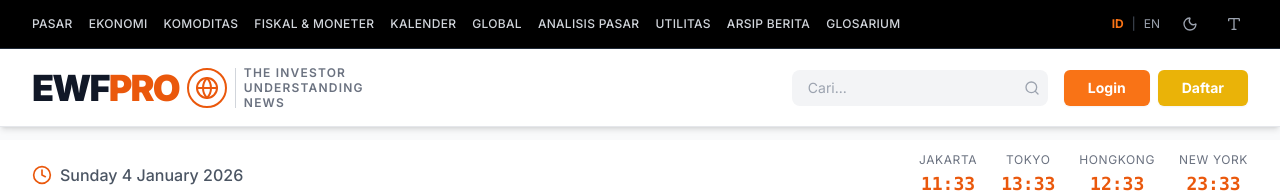
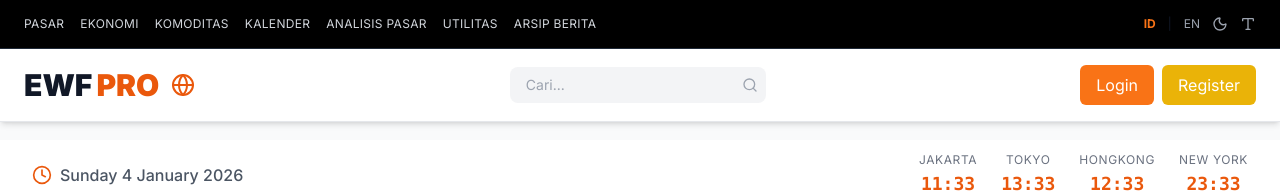
Before and after one commit to Silviana1290/ewf3pro.site, a React (Vite) app: page / in a window 1280 px wide. Shown: the top 193 px of the page. Built offline with nearby package versions, Linux system fonts and the light colour scheme.

Commit message:
Refactor Header component for improved readability

```diff
--- a/src/components/Header.tsx
+++ b/src/components/Header.tsx
@@ -1,247 +1,216 @@
-import React, { useEffect, useState, useRef } from 'react';
-import { Menu, X, Search, Globe, Sun, Moon, Type, User, LogOut } from 'lucide-react';
-import { motion, AnimatePresence, useScroll, useMotionValueEvent } from 'framer-motion';
-import { Link } from 'react-router-dom';
+import React, { useState, useRef } from 'react';
+import {
+  Menu, X, Search, Globe, Sun, Moon, Type, User, LogOut
+} from 'lucide-react';
+import {
+  motion, AnimatePresence, useScroll, useMotionValueEvent
+} from 'framer-motion';
+import { Link, useNavigate } from 'react-router-dom';
 import { useAuth } from '../hooks/useAuth';
 import { useTheme } from '../contexts/ThemeContext';
 import { useFontSize } from '../contexts/FontSizeContext';
+
 interface HeaderProps {
   language: 'ID' | 'EN';
   onLanguageChange: (lang: 'ID' | 'EN') => void;
 }
-export function Header({
-  language,
-  onLanguageChange
-}: HeaderProps) {
+
+export function Header({ language, onLanguageChange }: HeaderProps) {
   const [mobileMenuOpen, setMobileMenuOpen] = useState(false);
-  const [searchOpen, setSearchOpen] = useState(false);
   const [userMenuOpen, setUserMenuOpen] = useState(false);
   const [fontMenuOpen, setFontMenuOpen] = useState(false);
+  const [searchQuery, setSearchQuery] = useState('');
   const [isHidden, setIsHidden] = useState(false);
-  const {
-    user,
-    logout,
-    isAuthenticated
-  } = useAuth();
-  const {
-    theme,
-    toggleTheme
-  } = useTheme();
-  const {
-    fontSize,
-    setFontSize
-  } = useFontSize();
-  const {
-    scrollY
-  } = useScroll();
+
+  const navigate = useNavigate();
   const lastScrollY = useRef(0);
+
+  const { user, logout, isAuthenticated } = useAuth();
+  const { theme, toggleTheme } = useTheme();
+  const { fontSize, setFontSize } = useFontSize();
+  const { scrollY } = useScroll();
+
   useMotionValueEvent(scrollY, 'change', latest => {
-    const previous = lastScrollY.current;
-    if (latest > previous && latest > 150) {
+    if (latest > lastScrollY.current && latest > 150) {
       setIsHidden(true);
     } else {
       setIsHidden(false);
     }
     lastScrollY.current = latest;
   });
-  const navItems = [{
-    id: 'market',
-    label: language === 'ID' ? 'Pasar' : 'Market'
-  }, {
-    id: 'economy',
-    label: language === 'ID' ? 'Ekonomi' : 'Economy'
-  }, {
-    id: 'commodity',
-    label: language === 'ID' ? 'Komoditas' : 'Commodity'
-  }, {
-    id: 'fiscal',
-    label: language === 'ID' ? 'Fiskal & Moneter' : 'Fiscal & Monetary'
-  }, {
-    id: 'calendar',
-    label: language === 'ID' ? 'Kalender' : 'Calendar'
-  }, {
-    id: 'global',
-    label: 'Global'
-  }, {
-    id: 'analysis',
-    label: language === 'ID' ? 'Analisis Pasar' : 'Market Analysis'
-  }, {
-    id: 'utilities',
-    label: language === 'ID' ? 'Utilitas' : 'Utilities'
-  }, {
-    id: 'news',
-    label: language === 'ID' ? 'Arsip Berita' : 'News Archive'
-  }, {
-    id: 'glossary',
-    label: language === 'ID' ? 'Glosarium' : 'Glossary'
-  }];
-  return <>
-      <motion.header variants={{
-      visible: {
-        y: 0
-      },
-      hidden: {
-        y: '-100%'
-      }
-    }} animate={isHidden ? 'hidden' : 'visible'} transition={{
-      duration: 0.3,
-      ease: 'easeInOut'
-    }} className="fixed top-0 left-0 right-0 bg-black text-white z-50 shadow-md">
-        {/* Top Bar - Black Background */}
+
+  const handleSearch = () => {
+    if (!searchQuery.trim()) return;
+    navigate(`/search?q=${encodeURIComponent(searchQuery)}`);
+    setSearchQuery('');
+  };
+
+  const navItems = [
+    { id: 'market', label: language === 'ID' ? 'Pasar' : 'Market' },
+    { id: 'economy', label: language === 'ID' ? 'Ekonomi' : 'Economy' },
+    { id: 'commodity', label: language === 'ID' ? 'Komoditas' : 'Commodity' },
+    { id: 'calendar', label: language === 'ID' ? 'Kalender' : 'Calendar' },
+    { id: 'analysis', label: language === 'ID' ? 'Analisis Pasar' : 'Market Analysis' },
+    { id: 'utilities', label: language === 'ID' ? 'Utilitas' : 'Utilities' },
+    { id: 'news', label: language === 'ID' ? 'Arsip Berita' : 'News Archive' }
+  ];
+
+  return (
+    <>
+      <motion.header
+        animate={{ y: isHidden ? '-100%' : 0 }}
+        transition={{ duration: 0.3, ease: 'easeInOut' }}
+        className="fixed top-0 left-0 right-0 z-50 shadow-md"
+      >
+
+        {/* ===== TOP BAR ===== */}
         <div className="bg-black border-b border-gray-800">
-          <div className="max-w-7xl mx-auto px-4 sm:px-6 lg:px-8">
-            <div className="flex items-center justify-between h-12">
-              {/* Desktop Navigation */}
-              <nav className="hidden xl:flex items-center space-x-4 overflow-x-auto no-scrollbar">
-                {navItems.map(item => item.id === 'glossary' ? <a key={item.id} href="https://www.equityworld-futures.com/index.php/id/edukasi/glosarium" target="_blank" rel="noopener noreferrer" className="text-xs font-medium text-gray-300 hover:text-orange-500 transition-colors whitespace-nowrap uppercase tracking-wide">
+          <div className="max-w-7xl mx-auto px-6 h-12 flex items-center justify-between">
+
+            <nav className="hidden xl:flex gap-4 text-xs uppercase tracking-wide">
+              {navItems.map(item => (
+                <Link
+                  key={item.id}
+                  to={`/${item.id}`}
+                  className="text-gray-300 hover:text-orange-500 transition"
+                >
                   {item.label}
-                    </a> : <Link key={item.id} to={`/${item.id}`} className="text-xs font-medium text-gray-300 hover:text-orange-500 transition-colors whitespace-nowrap uppercase tracking-wide">
-                      {item.label}
-                    </Link>)}
+                </Link>
+              ))}
             </nav>
 
-              {/* Mobile Menu Button */}
-              <button onClick={() => setMobileMenuOpen(!mobileMenuOpen)} className="xl:hidden p-2 text-gray-300 hover:text-orange-500">
+            <button
+              className="xl:hidden text-gray-300 hover:text-orange-500"
+              onClick={() => setMobileMenuOpen(true)}
+            >
               <Menu className="w-5 h-5" />
             </button>
 
-              {/* Right Actions */}
-              <div className="flex items-center space-x-4">
-                {/* Language */}
-                <div className="flex items-center space-x-2 text-xs">
-                  <button onClick={() => onLanguageChange('ID')} className={`hover:text-orange-500 transition-colors ${language === 'ID' ? 'text-orange-500 font-bold' : 'text-gray-400'}`}>
+            <div className="flex items-center gap-3 text-xs">
+              <button
+                onClick={() => onLanguageChange('ID')}
+                className={language === 'ID' ? 'text-orange-500 font-bold' : 'text-gray-400'}
+              >
                 ID
               </button>
-                  <span className="text-gray-600">|</span>
-                  <button onClick={() => onLanguageChange('EN')} className={`hover:text-orange-500 transition-colors ${language === 'EN' ? 'text-orange-500 font-bold' : 'text-gray-400'}`}>
+              |
+              <button
+                onClick={() => onLanguageChange('EN')}
+                className={language === 'EN' ? 'text-orange-500 font-bold' : 'text-gray-400'}
+              >
                 EN
               </button>
-                </div>
 
-                {/* Theme Toggle */}
-                <button onClick={toggleTheme} className="p-1.5 text-gray-400 hover:text-orange-500 transition-colors rounded-full hover:bg-gray-800" aria-label="Toggle Theme">
-                  {theme === 'dark' ? <Sun className="w-4 h-4" /> : <Moon className="w-4 h-4" />}
+              <button onClick={toggleTheme}>
+                {theme === 'dark'
+                  ? <Sun className="w-4 h-4 text-gray-400" />
+                  : <Moon className="w-4 h-4 text-gray-400" />}
               </button>
 
-                {/* Font Size */}
-                <div className="relative">
-                  <button onClick={() => setFontMenuOpen(!fontMenuOpen)} className="p-1.5 text-gray-400 hover:text-orange-500 transition-colors rounded-full hover:bg-gray-800">
-                    <Type className="w-4 h-4" />
+              <button onClick={() => setFontMenuOpen(!fontMenuOpen)}>
+                <Type className="w-4 h-4 text-gray-400" />
               </button>
-                  {fontMenuOpen && <div className="absolute right-0 mt-2 w-32 bg-white dark:bg-gray-800 rounded-lg shadow-xl py-2 border border-gray-200 dark:border-gray-700">
-                      <div className="px-4 py-1 text-xs text-gray-500 dark:text-gray-400">
-                        Text Size
-                      </div>
-                      <button onClick={() => setFontSize('small')} className={`w-full text-left px-4 py-2 text-sm hover:bg-gray-100 dark:hover:bg-gray-700 ${fontSize === 'small' ? 'text-orange-600 font-bold' : 'text-gray-700 dark:text-gray-300'}`}>
-                        Small
-                      </button>
-                      <button onClick={() => setFontSize('medium')} className={`w-full text-left px-4 py-2 text-base hover:bg-gray-100 dark:hover:bg-gray-700 ${fontSize === 'medium' ? 'text-orange-600 font-bold' : 'text-gray-700 dark:text-gray-300'}`}>
-                        Medium
-                      </button>
-                      <button onClick={() => setFontSize('large')} className={`w-full text-left px-4 py-2 text-lg hover:bg-gray-100 dark:hover:bg-gray-700 ${fontSize === 'large' ? 'text-orange-600 font-bold' : 'text-gray-700 dark:text-gray-300'}`}>
-                        Large
-                      </button>
-                    </div>}
-                </div>
-              </div>
             </div>
           </div>
         </div>
 
-        {/* Main Header - White/Dark Background */}
-        <div className="bg-white dark:bg-dark-surface border-b border-gray-200 dark:border-gray-700 py-4 transition-colors duration-300">
-          <div className="max-w-7xl mx-auto px-4 sm:px-6 lg:px-8">
-            <div className="flex items-center justify-between">
-              {/* Logo */}
-              <Link to="/" className="flex items-center space-x-2 group">
-                <div className="flex items-center">
-                  <span className="text-4xl font-black text-gray-900 dark:text-white tracking-tighter">
-                    EWF
-                  </span>
-                  <span className="text-4xl font-black text-orange-600 tracking-tighter">
-                    PRO
-                  </span>
-                  <div className="ml-2 w-10 h-10 border-2 border-orange-600 rounded-full flex items-center justify-center group-hover:rotate-180 transition-transform duration-500">
-                    <Globe className="w-6 h-6 text-orange-600" />
-                  </div>
-                </div>
-                <div className="hidden md:block border-l border-gray-300 dark:border-gray-600 h-10 mx-4"></div>
-                <p className="hidden md:block text-xs text-gray-500 dark:text-gray-400 uppercase tracking-widest font-semibold max-w-[120px] leading-tight">
-                  The Investor Understanding News
-                </p>
+        {/* ===== MAIN HEADER ===== */}
+        <div className="bg-white dark:bg-gray-900 border-b py-4">
+          <div className="max-w-7xl mx-auto px-6 flex justify-between items-center">
+
+            {/* LOGO */}
+            <Link to="/" className="flex items-center gap-1 font-black text-3xl">
+              <span className="text-gray-900 dark:text-white">EWF</span>
+              <span className="text-orange-600">PRO</span>
+              <Globe className="w-6 h-6 ml-2 text-orange-600" />
             </Link>
 
-              {/* Search & Auth */}
-              <div className="flex items-center space-x-4">
+            {/* SEARCH */}
             <div className="hidden md:flex relative">
-                  <input type="text" placeholder={language === 'ID' ? 'Cari...' : 'Search...'} className="w-64 pl-4 pr-10 py-2 bg-gray-100 dark:bg-gray-800 border-none rounded-lg text-sm focus:ring-2 focus:ring-orange-500 dark:text-white transition-all" />
-                  <button className="absolute right-2 top-1/2 -translate-y-1/2 text-gray-400 hover:text-orange-600">
+              <input
+                value={searchQuery}
+                onChange={e => setSearchQuery(e.target.value)}
+                onKeyDown={e => e.key === 'Enter' && handleSearch()}
+                placeholder={language === 'ID' ? 'Cari...' : 'Search...'}
+                className="w-64 pl-4 pr-10 py-2 rounded-lg bg-gray-100 dark:bg-gray-800 text-sm focus:ring-2 focus:ring-orange-500"
+              />
+              <button
+                onClick={handleSearch}
+                className="absolute right-2 top-1/2 -translate-y-1/2 text-gray-400 hover:text-orange-600"
+              >
                 <Search className="w-4 h-4" />
               </button>
             </div>
 
-                {isAuthenticated ? <div className="relative">
-                    <button onClick={() => setUserMenuOpen(!userMenuOpen)} className="flex items-center space-x-2 px-4 py-2 bg-orange-50 dark:bg-orange-900/20 text-orange-700 dark:text-orange-400 rounded-lg hover:bg-orange-100 dark:hover:bg-orange-900/40 transition-colors">
+            {/* AUTH */}
+            {isAuthenticated ? (
+              <div className="relative">
+                <button
+                  onClick={() => setUserMenuOpen(!userMenuOpen)}
+                  className="px-4 py-2 bg-orange-100 text-orange-700 rounded-lg flex items-center gap-2"
+                >
                   <User className="w-4 h-4" />
-                      <span className="text-sm font-medium">{user?.name}</span>
+                  {user?.name}
                 </button>
-                    {userMenuOpen && <div className="absolute right-0 mt-2 w-48 bg-white dark:bg-gray-800 rounded-lg shadow-xl border border-gray-200 dark:border-gray-700 py-2 z-50">
-                        <button onClick={() => {
-                    logout();
-                    setUserMenuOpen(false);
-                  }} className="w-full flex items-center space-x-2 px-4 py-2 text-sm text-gray-700 dark:text-gray-300 hover:bg-gray-50 dark:hover:bg-gray-700">
+
+                {userMenuOpen && (
+                  <div className="absolute right-0 mt-2 bg-white shadow-lg rounded-lg">
+                    <button
+                      onClick={logout}
+                      className="flex items-center gap-2 px-4 py-2 text-sm hover:bg-gray-100"
+                    >
                       <LogOut className="w-4 h-4" />
-                          <span>{language === 'ID' ? 'Keluar' : 'Logout'}</span>
+                      Logout
                     </button>
-                      </div>}
-                  </div> : <div className="flex items-center space-x-2">
-                    <Link to="/login" className="px-6 py-2 text-sm font-bold text-white bg-orange-500 hover:bg-orange-600 rounded-md transition-colors shadow-sm">
-                      {language === 'ID' ? 'Login' : 'Login'}
+                  </div>
+                )}
+              </div>
+            ) : (
+              <div className="flex gap-2">
+                <Link to="/login" className="px-4 py-2 bg-orange-500 text-white rounded-md">
+                  Login
                 </Link>
-                    <Link to="/register" className="px-6 py-2 text-sm font-bold text-white bg-yellow-500 hover:bg-yellow-600 rounded-md transition-colors shadow-sm">
-                      {language === 'ID' ? 'Daftar' : 'Register'}
+                <Link to="/register" className="px-4 py-2 bg-yellow-500 text-white rounded-md">
+                  Register
                 </Link>
-                  </div>}
               </div>
-            </div>
+            )}
+
           </div>
         </div>
       </motion.header>
 
-      {/* Mobile Menu Overlay */}
+      {/* ===== MOBILE MENU ===== */}
       <AnimatePresence>
-        {mobileMenuOpen && <motion.div initial={{
-        opacity: 0,
-        x: '100%'
-      }} animate={{
-        opacity: 1,
-        x: 0
-      }} exit={{
-        opacity: 0,
-        x: '100%'
-      }} transition={{
-        type: 'tween',
-        duration: 0.3
-      }} className="fixed inset-0 z-50 xl:hidden">
-            <div className="fixed inset-0 bg-black/50 backdrop-blur-sm" onClick={() => setMobileMenuOpen(false)} />
-            <div className="fixed right-0 top-0 bottom-0 w-80 bg-white dark:bg-gray-900 shadow-2xl overflow-y-auto">
-              <div className="p-6">
-                <div className="flex items-center justify-between mb-8">
-                  <h2 className="text-xl font-bold text-gray-900 dark:text-white">
-                    Menu
-                  </h2>
-                  <button onClick={() => setMobileMenuOpen(false)} className="p-2 text-gray-500 hover:text-orange-600">
-                    <X className="w-6 h-6" />
+        {mobileMenuOpen && (
+          <motion.div
+            initial={{ x: '100%' }}
+            animate={{ x: 0 }}
+            exit={{ x: '100%' }}
+            transition={{ duration: 0.3 }}
+            className="fixed inset-0 z-50 bg-black/50"
+          >
+            <div className="absolute right-0 top-0 bottom-0 w-80 bg-white p-6">
+              <button onClick={() => setMobileMenuOpen(false)}>
+                <X />
               </button>
-                </div>
-                <nav className="space-y-1">
-                  {navItems.map(item => <Link key={item.id} to={`/${item.id}`} className="block px-4 py-3 text-sm font-medium text-gray-700 dark:text-gray-300 hover:bg-orange-50 dark:hover:bg-gray-800 hover:text-orange-600 rounded-lg transition-colors" onClick={() => setMobileMenuOpen(false)}>
+
+              <nav className="mt-6 space-y-2">
+                {navItems.map(item => (
+                  <Link
+                    key={item.id}
+                    to={`/${item.id}`}
+                    className="block px-4 py-2 rounded hover:bg-orange-50"
+                    onClick={() => setMobileMenuOpen(false)}
+                  >
                     {item.label}
-                    </Link>)}
+                  </Link>
+                ))}
               </nav>
             </div>
-            </div>
-          </motion.div>}
+          </motion.div>
+        )}
       </AnimatePresence>
-    </>;
+    </>
+  );
 }
```
Lines whose indentation alone changed are shown as unchanged.
